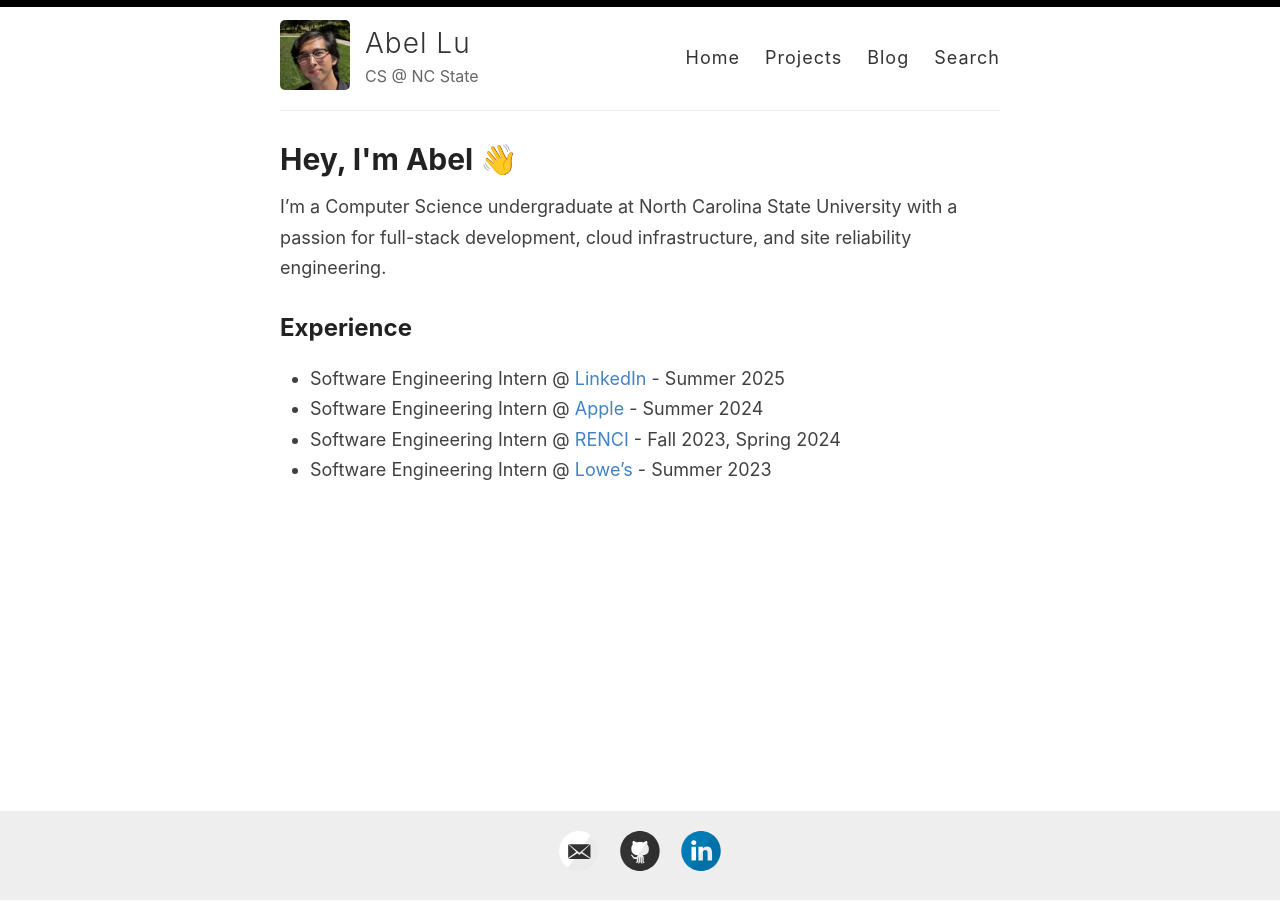
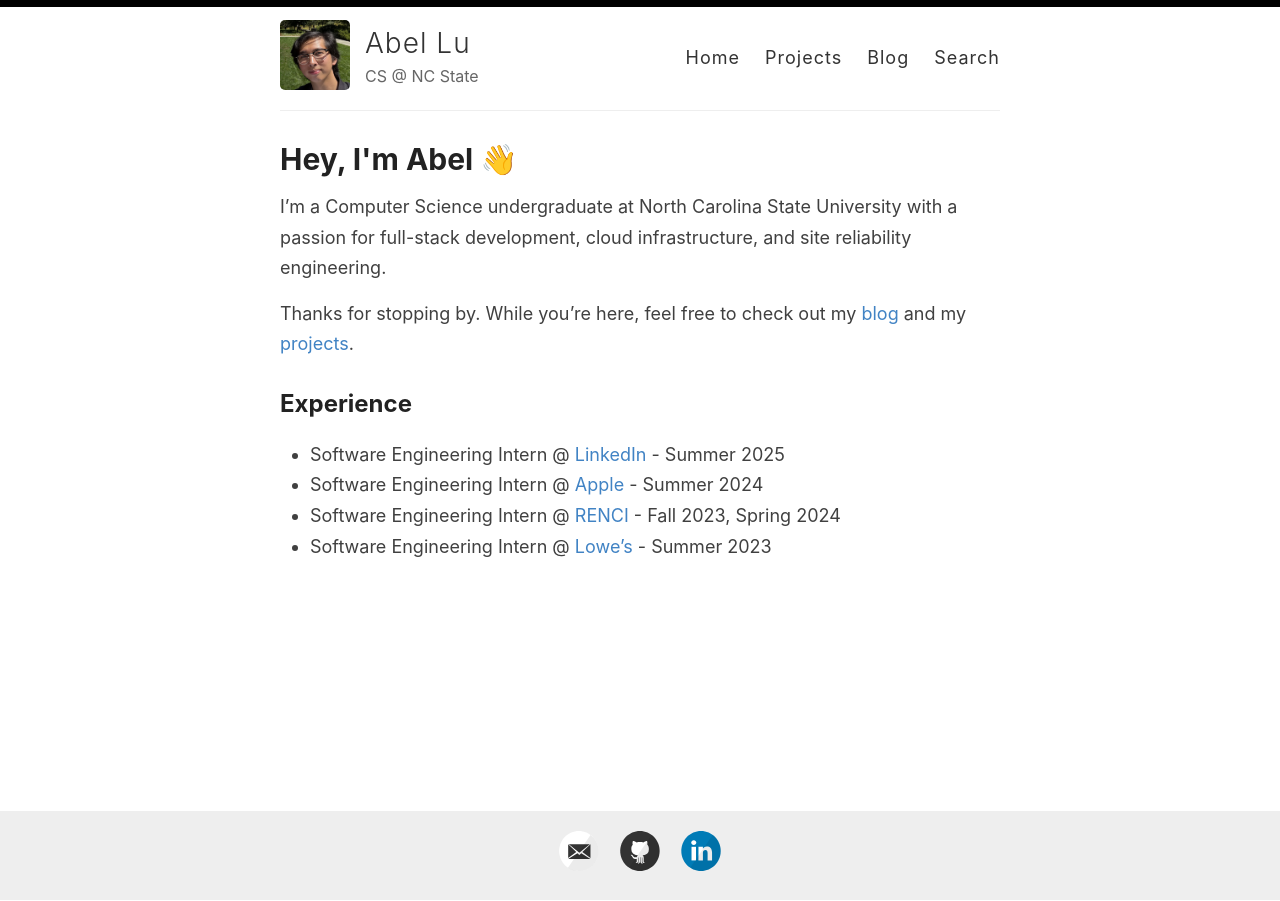
Before and after one commit to azn-abel/azn-abel.github.io, a Jekyll site: the page built from _pages/home.md, in a window 1280 px wide. Built offline with Jekyll 4.4.1, drawn with Linux system fonts in a browser that asks for light colours.

Commit message:
Update home.md

```diff
--- a/_pages/home.md
+++ b/_pages/home.md
@@ -7,6 +7,8 @@ permalink: /
 
 I'm a Computer Science undergraduate at North Carolina State University with a passion for full-stack development, cloud infrastructure, and site reliability engineering.
 
+Thanks for stopping by. While you're here, feel free to check out my [blog](/blog) and my [projects](/projects).
+
 ## Experience
 
 - Software Engineering Intern @ [LinkedIn](https://about.linkedin.com/) - Summer 2025
```
